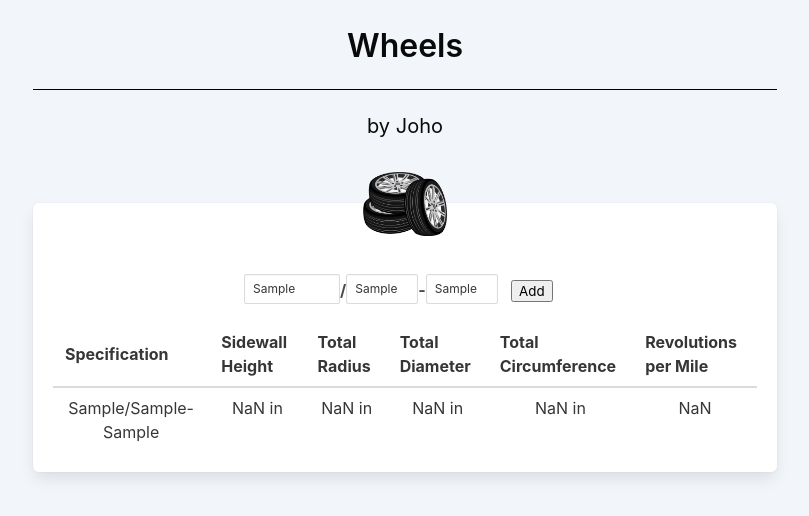
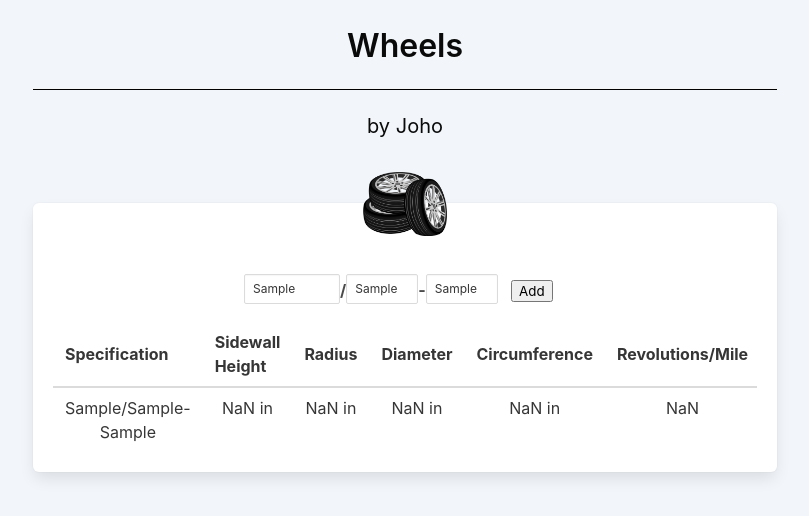
Before and after one commit to loljoho/wheels, a React (Create React App) app: page / in a window 1280 px wide. Both pictures are taken after typing "Sample", "Sample", "Sample" into the empty fields and a click on the input "Add". Shown: the top 516 px of the page, without its empty margins (235-1044 px from the left). Built offline with nearby package versions, Linux system fonts and the light colour scheme.

Commit message:
WIP - calculate comparison values

```diff
--- a/src/WheelCalculator.js
+++ b/src/WheelCalculator.js
@@ -11,23 +11,20 @@ const WheelCalculator = (props) => {
 
   const handleSubmit = (e) => {
     e.preventDefault();
-    createNewRow();
+    calculateRow();
   }
 
   /**
-   * Calculate and add new row values
+   * Calculate new row values
    */
-  const createNewRow = () => {
-    let newRow = {
-      sectionWidth: sectionWidth,
-      sidewallAspect: sidewallAspect,
-      wheelDiameter: wheelDiameter
-    };
-    newRow.sidewallHeight = (sidewallAspect / 100 * sectionWidth / 25.4); // Calculate Sidewall Height
-    newRow.totalDiameter = parseFloat(wheelDiameter) + (2 * newRow.sidewallHeight);  // Calculate Total Diameter
-    newRow.totalRadius = newRow.totalDiameter / 2;  // Calculate Total Radius
-    newRow.circumference = 2 * Math.PI * newRow.totalRadius;  // Calculate Total Circumference
-    newRow.revsPerMile = 63360 / newRow.circumference;  // Calculate Revolutions per Mile
+  const calculateRow = () => {
+    let newRow = {};
+    newRow.spec = `${sectionWidth}/${sidewallAspect}-${wheelDiameter}`; // Create Specification string
+    newRow.sidewall = (sidewallAspect / 100 * sectionWidth / 25.4); // Calculate Sidewall Height
+    newRow.diameter = parseFloat(wheelDiameter) + (2 * newRow.sidewall);  // Calculate Total Diameter
+    newRow.radius = newRow.diameter / 2;  // Calculate Total Radius
+    newRow.circumf = 2 * Math.PI * newRow.radius;  // Calculate Total Circumference
+    newRow.revsPerMile = 63360 / newRow.circumf;  // Calculate Revolutions per Mile
 
     setRows(rows.concat(newRow));
   }
@@ -54,13 +51,11 @@ const WheelCalculator = (props) => {
         key={i}
         className={i === activeRow ? `active` : ``}
         value={i}
-        sectionWidth={row.sectionWidth}
-        sidewallAspect={row.sidewallAspect}
-        wheelDiameter={row.wheelDiameter}
-        sidewallHeight={row.sidewallHeight}
-        radius={row.totalRadius}
-        diameter={row.totalDiameter}
-        circumference={row.circumference}
+        spec={row.spec}
+        sidewall={row.sidewall}
+        radius={row.radius}
+        diameter={row.diameter}
+        circumf={row.circumf}
         revsPerMile={row.revsPerMile}
         unit="in"
         buttonClick={selectRow.bind(this)}
@@ -112,10 +107,11 @@ const WheelCalculator = (props) => {
           <tr>
             <th>Specification</th>
             <th>Sidewall Height</th>
-            <th>Total Radius</th>
-            <th>Total Diameter</th>
-            <th>Total Circumference</th>
-            <th>Revolutions per Mile</th>
+            <th>Radius</th>
+            <th>Diameter</th>
+            <th>Circumference</th>
+            <th>Revolutions/Mile</th>
+            <th></th>
           </tr>
         </thead>
         <tbody>
--- a/src/WheelRow.js
+++ b/src/WheelRow.js
@@ -4,22 +4,35 @@ const WheelRow = (props) => {
   return (
     <tr className={props.className} onClick={() => props.buttonClick(props.value)}>
       <td>
-        <span>{props.sectionWidth}/{props.sidewallAspect}-{props.wheelDiameter}</span>
+        <span>{props.spec}</span>
       </td>
       <td>
-        <span>{props.sidewallHeight.toFixed(2)} {props.unit}</span>
+        <span>{props.sidewall.toFixed(2)} {props.unit}</span>
+        {/* <br/> */}
+        {/* <span>{(props.sidewallDiff * 100).toFixed(2)}%</span> */}
       </td>
       <td>
         <span>{props.radius.toFixed(2)} {props.unit}</span>
+        {/* <br/> */}
+        {/* <span>{(props.diameterDiff * 100).toFixed(2)}%</span> */}
       </td>
       <td>
         <span>{props.diameter.toFixed(2)} {props.unit}</span>
+        {/* <br/> */}
+        {/* <span>{(props.radiusDiff * 100).toFixed(2)}%</span> */}
       </td>
       <td>
-        <span>{props.circumference.toFixed(2)} {props.unit}</span>
+        <span>{props.circumf.toFixed(2)} {props.unit}</span>
+        {/* <br/> */}
+        {/* <span>{(props.circumfDiff * 100).toFixed(2)}%</span> */}
       </td>
       <td>
         <span>{props.revsPerMile.toFixed(2)}</span>
+        {/* <br/> */}
+        {/* <span>{(props.revsPerMileDiff * 100).toFixed(2)}%</span> */}
+      </td>
+      <td>
+        <button>...</button>
       </td>
     </tr>
   );
```
